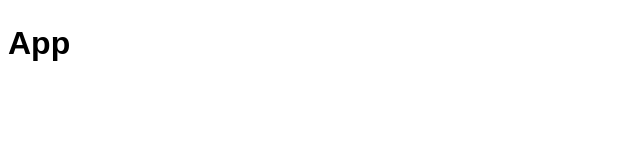
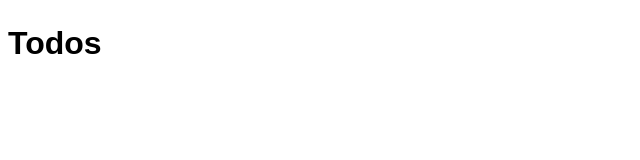
Before and after one commit to krzysztofstefanski/ToDo-App, a React (Create React App) app: page / in a window 1280 px wide. Shown: the top 160 px of the page, without its empty margins (0-640 px from the left). Built offline with nearby package versions, Linux system fonts and the light colour scheme.

Commit message:
add state

```diff
--- a/src/App.js
+++ b/src/App.js
@@ -1,11 +1,39 @@
-import React, { Component } from 'react';
+import React, {
+  Component
+} from 'react';
+import Todos from './components/Todos'
 import './App.css';
 
 class App extends Component {
-  render() {
+
+  state = {
+    todos : [
+      {
+        id: 1,
+        title: 'Take out the trash',
+        completed: false
+      },
+      {
+        id: 2,
+        title: 'Dinner with wife',
+        completed: false
+
+      },
+      {
+        id: 3,
+        title: 'Meeting with boss',
+        completed: false
+
+      }
+    ]
+  }
+render() {
+  console.log(this.state.todos[2].title)
     return (
-      <div className="App">
-        <h1>App</h1>
+      <div className = "App" >
+
+      <Todos / >
+
 
       </div>
     )
--- /dev/null
+++ b/src/components/Todos.js
@@ -0,0 +1,14 @@
+import React, { Component } from 'react';
+
+class Todos extends Component {
+  render() {
+    return (
+      <div>
+        <h1>Todos</h1>
+
+      </div>
+    )
+  }
+}
+
+export default Todos;
```
